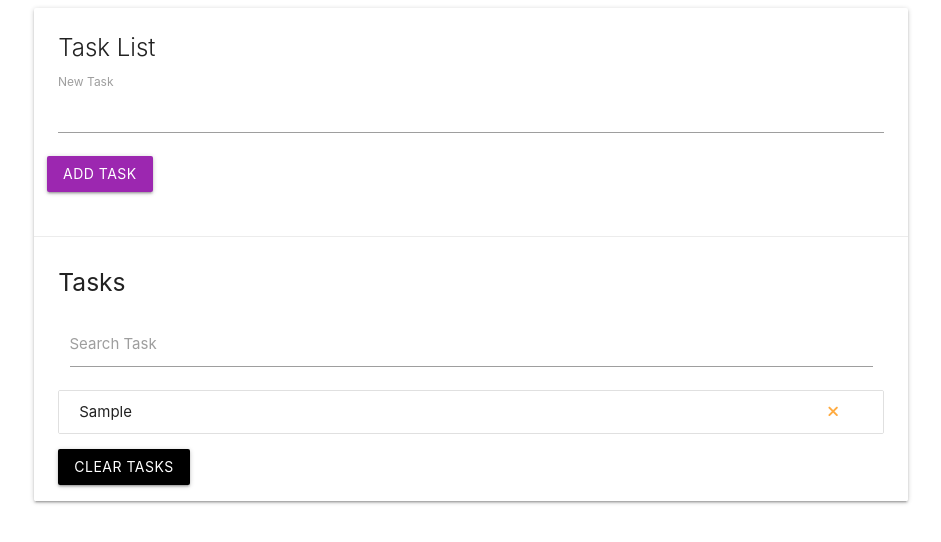
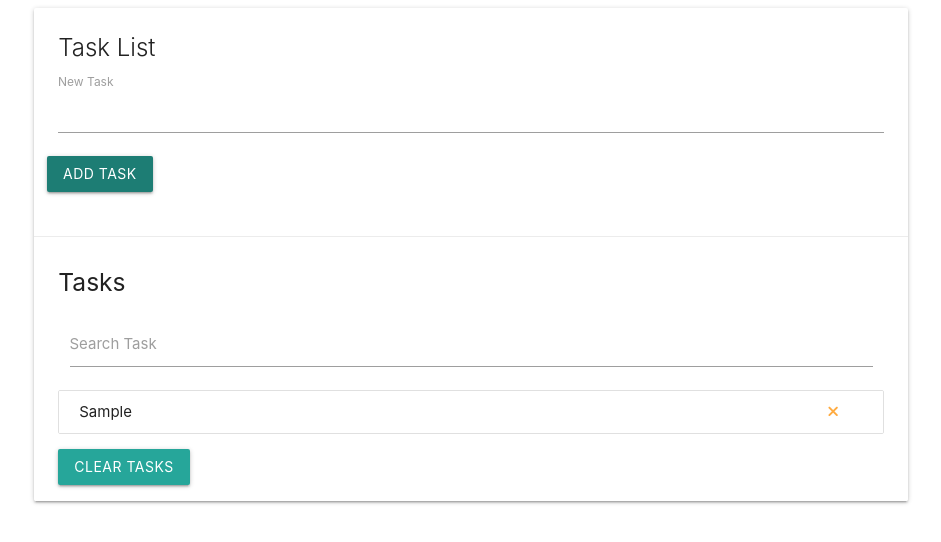
Before and after one commit to Vijay2127/Todolist, a plain HTML site: page index.html in a window 1280 px wide. Both pictures are taken after typing "Sample" into the empty fields and a click on the input "Add Task". Shown: the whole page, without its empty margins (169-1110 px from the left). Drawn offline with nearby package versions, Linux system fonts and the light colour scheme.

Commit message:
changing button bgcolor

```diff
--- a/index.html
+++ b/index.html
@@ -21,7 +21,7 @@
                                     <input type="text" name="task" id="task">
                                     <label for="task">New Task</label>
                                 </div>
-                                <input type="submit" value="Add Task" class="btn purple">
+                                <input type="submit" value="Add Task" class="btn skyblue">
                             </form>
                         </div>
 
@@ -40,7 +40,7 @@
 
 
                         </ul>
-                        <a class="clear-task btn black" id="btn-test" href="#">Clear Tasks</a>
+                        <a class="clear-task btn skyblue" id="btn-test" href="#">Clear Tasks</a>
                     </div>
                 </div>
             </div>
```
